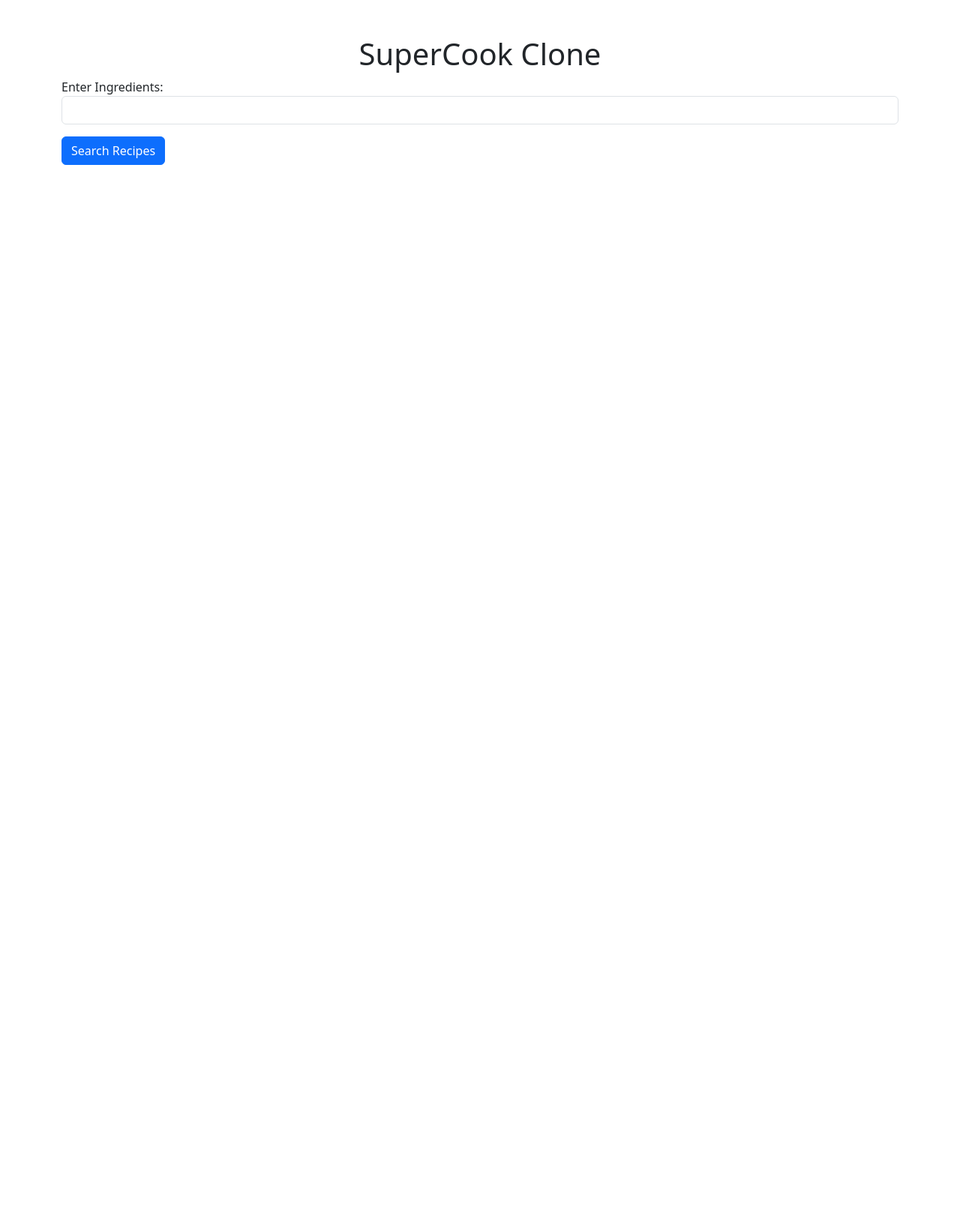
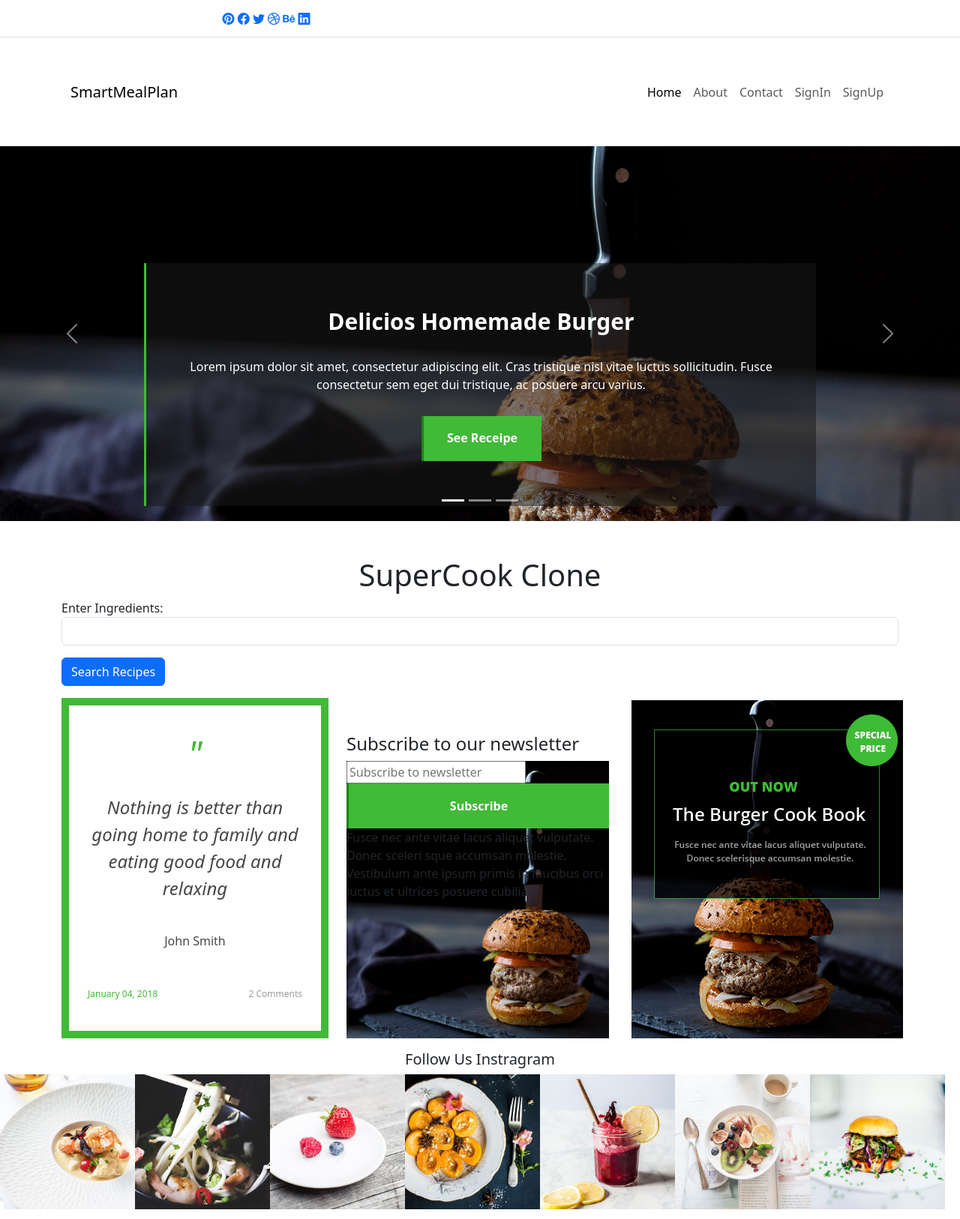
Before and after one commit to kinjaltailor/SmartMealPlan, a Django app: page / in a window 1280 px wide. Shown: the top 1626 px of the page at 75% size. Before the commit the page ends 220 px from the top, so only its background shows below. Run offline with Django 5.2, Linux system fonts and the light colour scheme; some libraries are stand-ins or nearby versions.

Commit message:
15th March

```diff
--- /dev/null
+++ b/smartmealplan/app/static/css/style.css
@@ -0,0 +1,118 @@
+.header-area .top-header-area {
+    width: 100%;
+    height: 50px;
+    background-color: #ffffff;
+    border-bottom: 1px solid #dddee9;
+}
+
+.header-area .delicious-main-menu .classy-nav-container {
+    background-color: transparent;
+}
+
+.header-area .delicious-main-menu .classy-navbar {
+    height: 145px;
+    padding: 0;
+    background-color: #ffffff !important;
+}
+
+.collapse.navbar-collapse{
+    display: contents !important;
+}
+.classy-navbar {
+    width: 100%;
+    display: flex;
+    -ms-flex-align: center;
+    align-items: center;
+}
+.hero-area .carousel-item img{
+    height: 500px;
+    object-fit: cover;
+}
+.carousel-caption {
+    z-index: 1;
+    padding: 60px 50px;
+    border-left: 3px solid #40ba37;
+    background-color: rgba(24, 24, 24, 0.54);
+}
+
+.carousel-caption h5 {
+    font-size: 30px;
+    color: #ffffff;
+    margin-bottom: 30px;
+    font-weight: 600;
+}
+
+.carousel-caption p {
+    font-size: 16px;
+    margin-bottom: 30px;
+    color: #ffffff;
+}
+.delicious-btn {
+    display: inline-block;
+    min-width: 160px;
+    height: 60px;
+    color: #ffffff;
+    border: none;
+    border-left: 3px solid #1c8314;
+    border-radius: 0;
+    padding: 0 30px;
+    font-size: 16px;
+    line-height: 58px;
+    font-weight: 600;
+    transition-duration: 500ms;
+    text-transform: capitalize;
+    background-color: #40ba37;
+}
+
+.quote-area {
+    position: relative;
+    z-index: 1;
+    border: 10px solid #40ba37;
+    padding: 40px 25px;
+}
+
+.quote-area span {
+    font-size: 48px;
+    font-style: italic;
+    margin-bottom: 30px;
+    display: block;
+    color: #40ba37;
+    line-height: 1;
+}
+
+.quote-area h4 {
+    font-size: 24px;
+    line-height: 1.5;
+    font-style: italic;
+    margin-bottom: 40px;
+    color: #474747;
+}
+
+.quote-area p {
+    color: #474747;
+    font-size: 16px;
+    margin-bottom: 50px;
+}
+
+.quote-area .date-comments .date {
+    font-size: 12px;
+    color: #40ba37;
+}
+
+.quote-area .date-comments .comments {
+    font-size: 12px;
+    color: #9b9b9b;
+}
+
+.bg-overlay {
+    position: relative;
+    z-index: 2;
+    background-position: center center;
+    background-size: cover;
+}
+
+.bg-img.bg-overlay{
+    background: url('/static/images/bg1.jpg') no-repeat center center/cover;
+    width: 350px;
+    height: 370px;
+}
--- /dev/null
+++ b/smartmealplan/app/templates/base.html
@@ -0,0 +1,194 @@
+{% load static %}
+<!doctype html>
+<html lang="en">
+<head>
+  <meta charset="utf-8">
+  <meta name="viewport" content="width=device-width, initial-scale=1">
+  <title>{% block title %}{% endblock %}</title>
+  <link rel="shortcut icon" href="{% static 'images/favicon.png' %}" type="image/png">
+  <link rel="stylesheet" href="https://cdnjs.cloudflare.com/ajax/libs/font-awesome/6.0.0-beta3/css/all.min.css">
+  <link href="https://cdn.jsdelivr.net/npm/bootstrap@5.3.3/dist/css/bootstrap.min.css" rel="stylesheet" integrity="sha384-QWTKZyjpPEjISv5WaRU9OFeRpok6YctnYmDr5pNlyT2bRjXh0JMhjY6hW+ALEwIH" crossorigin="anonymous">
+  <link rel="stylesheet" href="https://cdn.jsdelivr.net/npm/bootstrap-icons@1.11.3/font/bootstrap-icons.min.css">
+  <link rel="stylesheet" href="{% static 'css/style.css' %}">
+</head>
+<body>
+  <!--header section starts here-->
+  <div class="container-fluid text-center header-area">
+  <div class="row">
+    <div class="top-header-area">
+      <div class="container h-100">
+          <div class="row h-100 align-items-center">
+              <!-- Top Social Info -->
+              <div class="col-12 col-sm-6">
+                  <div class="top-social-info text-right">
+                      <a href="#"><i class="bi bi-pinterest" aria-hidden="true"></i></a>
+                      <a href="#"><i class="bi bi-facebook" aria-hidden="true"></i></a>
+                      <a href="#"><i class="bi bi-twitter" aria-hidden="true"></i></a>
+                      <a href="#"><i class="bi bi-dribbble" aria-hidden="true"></i></a>
+                      <a href="#"><i class="bi bi-behance" aria-hidden="true"></i></a>
+                      <a href="#"><i class="bi bi-linkedin" aria-hidden="true"></i></a>
+                  </div>
+              </div>
+          </div>
+      </div>
+    </div>
+    <div class="delicious-main-menu">
+      <div class="classy-nav-container breakpoint-off">
+        <div class="container">
+          <nav class="navbar navbar-expand-lg bg-body-tertiary classy-navbar">
+              <div class="container-fluid">
+                <a class="navbar-brand" href="#">SmartMealPlan</a>
+                <button class="navbar-toggler" type="button" data-bs-toggle="collapse" data-bs-target="#navbarNav" aria-controls="navbarNav" aria-expanded="false" aria-label="Toggle navigation">
+                  <span class="navbar-toggler-icon"></span>
+                </button>
+                <div class="collapse navbar-collapse" id="navbarNav">
+                  <ul class="navbar-nav">
+                    <li class="nav-item">
+                      <a class="nav-link active" aria-current="page" href="#">Home</a>
+                    </li>
+                    <li class="nav-item">
+                      <a class="nav-link" href="#">About</a>
+                    </li>
+                    <li class="nav-item">
+                      <a class="nav-link" href="#">Contact</a>
+                    </li>
+                    <li class="nav-item">
+                      <a class="nav-link" href="#">SignIn</a>
+                    </li>
+                    <li class="nav-item">
+                      <a class="nav-link" href="#">SignUp</a>
+                    </li>
+                    <!-- <li class="nav-item">
+                      <a class="nav-link disabled" aria-disabled="true">Disabled</a>
+                    </li> -->
+                  </ul>
+                </div>
+              </div>
+          </nav>
+        </div>
+      </div>
+    </div>
+  </div>
+</div>
+
+
+  <!--header section ends here-->
+
+  {% block body %}
+  {% endblock %}
+
+  <!-- ##### Follow Us Instagram Area Start ##### -->
+  <div class="follow-us-instagram mt-3">
+    <div class="container-fluid">
+        <div class="row">
+            <div class="col-12 text-center">
+                <h5>Follow Us Instragram</h5>
+            </div>
+        </div>
+    </div>
+    <!-- Instagram Feeds -->
+    <div class="">
+    <div class="insta-feeds d-flex flex-wrap">
+        <!-- Single Insta Feeds -->
+        <div class="single-insta-feeds">
+            <img src="{% static 'images/insta1.jpg' %}" alt="" width="180" height="180">
+            <!-- Icon -->
+            <!-- <div class="insta-icon">
+                <a href="#"><i class="fa fa-instagram" aria-hidden="true"></i></a>
+            </div> -->
+        </div>
+
+        <!-- Single Insta Feeds -->
+        <div class="single-insta-feeds">
+            <img src="{% static 'images/insta2.jpg' %}" alt="" width="180" height="180">
+            <!-- Icon -->
+            <!-- <div class="insta-icon">
+                <a href="#"><i class="fa fa-instagram" aria-hidden="true"></i></a>
+            </div> -->
+        </div>
+
+        <!-- Single Insta Feeds -->
+        <div class="single-insta-feeds">
+            <img src="{% static 'images/insta3.jpg' %}" alt="" width="180" height="180">
+            <!-- Icon -->
+            <!-- <div class="insta-icon">
+                <a href="#"><i class="fa fa-instagram" aria-hidden="true"></i></a>
+            </div> -->
+        </div>
+
+        <!-- Single Insta Feeds -->
+        <div class="single-insta-feeds">
+            <img src="{% static 'images/insta4.jpg' %}" alt="" width="180" height="180">
+            <!-- Icon -->
+            <!-- <div class="insta-icon">
+                <a href="#"><i class="fa fa-instagram" aria-hidden="true"></i></a>
+            </div> -->
+        </div>
+
+        <!-- Single Insta Feeds -->
+        <div class="single-insta-feeds">
+            <img src="{% static 'images/insta5.jpg' %}" alt="" width="180" height="180">
+            <!-- Icon -->
+            <!-- <div class="insta-icon">
+                <a href="#"><i class="fa fa-instagram" aria-hidden="true"></i></a>
+            </div> -->
+        </div>
+
+        <!-- Single Insta Feeds -->
+        <div class="single-insta-feeds">
+            <img src="{% static 'images/insta6.jpg' %}" alt="" width="180" height="180">
+            <!-- Icon -->
+            <!-- <div class="insta-icon">
+                <a href="#"><i class="fa fa-instagram" aria-hidden="true"></i></a>
+            </div> -->
+        </div>
+
+        <!-- Single Insta Feeds -->
+        <div class="single-insta-feeds">
+            <img src="{% static 'images/insta7.jpg' %}" alt="" width="180" height="180">
+            <!-- Icon -->
+            <!-- <div class="insta-icon">
+                <a href="#"><i class="fa fa-instagram" aria-hidden="true"></i></a>
+            </div> -->
+        </div>
+      </div>
+    </div>
+</div>
+<!-- ##### Follow Us Instagram Area End ##### -->
+
+<!-- ##### Footer Area Start ##### -->
+<footer class="footer-area mt-3">
+    <div class="container h-100">
+        <div class="row h-100">
+            <div class="col-12 h-100 d-flex flex-wrap align-items-center justify-content-between">
+                <!-- Footer Social Info -->
+                <div class="footer-social-info text-right">
+                    <a href="#"><i class="bi bi-pinterest" aria-hidden="true"></i></a>
+                    <a href="#"><i class="bi bi-facebook" aria-hidden="true"></i></a>
+                    <a href="#"><i class="bi bi-twitter" aria-hidden="true"></i></a>
+                    <a href="#"><i class="bi bi-dribbble" aria-hidden="true"></i></a>
+                    <a href="#"><i class="bi bi-behance" aria-hidden="true"></i></a>
+                    <a href="#"><i class="bi bi-linkedin" aria-hidden="true"></i></a>
+                </div>
+                <!-- Footer Logo -->
+                <div class="footer-logo">
+                    <a href="index.html"><img src="img/core-img/logo.png" alt=""></a>
+                </div>
+                <!-- Copywrite -->
+                <p><!-- Link back to Colorlib can't be removed. Template is licensed under CC BY 3.0. -->
+Copyright &copy;<script>document.write(new Date().getFullYear());</script> All rights reserved | This template is made with <i class="fa fa-heart-o" aria-hidden="true"></i> by <a href="https://colorlib.com" target="_blank">Colorlib</a>
+<!-- Link back to Colorlib can't be removed. Template is licensed under CC BY 3.0. --></p>
+            </div>
+        </div>
+    </div>
+</footer>
+<!-- ##### Footer Area Start ##### -->
+
+<!-- FontAwesome for Icons -->
+<script src="https://kit.fontawesome.com/YOUR_KIT_CODE.js" crossorigin="anonymous"></script>
+<!--footer section ends here-->
+
+
+  <script src="https://cdn.jsdelivr.net/npm/bootstrap@5.3.3/dist/js/bootstrap.bundle.min.js" integrity="sha384-YvpcrYf0tY3lHB60NNkmXc5s9fDVZLESaAA55NDzOxhy9GkcIdslK1eN7N6jIeHz" crossorigin="anonymous"></script>
+</body>
+</html>
--- a/smartmealplan/app/templates/index.html
+++ b/smartmealplan/app/templates/index.html
@@ -1,12 +1,54 @@
-<!DOCTYPE html>
-<html lang="en">
-<head>
-    <meta charset="UTF-8">
-    <meta name="viewport" content="width=device-width, initial-scale=1.0">
-    <title>SuperCook Clone</title>
-    <link rel="stylesheet" href="https://cdn.jsdelivr.net/npm/bootstrap@5.3.0/dist/css/bootstrap.min.css">
-</head>
+{% extends 'base.html' %} {% load static %}
+<title>{% block title %}SmartMealPlan - Recipe Generator{% endblock %}</title>
 <body>
+  {% block body %}
+
+      <!-- ##### Hero Area Start ##### -->
+    <section class="hero-area">
+      <div id="carouselExampleCaptions" class="carousel slide">
+        <div class="carousel-indicators">
+          <button type="button" data-bs-target="#carouselExampleCaptions" data-bs-slide-to="0" class="active" aria-current="true" aria-label="Slide 1"></button>
+          <button type="button" data-bs-target="#carouselExampleCaptions" data-bs-slide-to="1" aria-label="Slide 2"></button>
+          <button type="button" data-bs-target="#carouselExampleCaptions" data-bs-slide-to="2" aria-label="Slide 3"></button>
+        </div>
+        <div class="carousel-inner">
+          <div class="carousel-item active">
+            <img src="{% static 'images/bg1.jpg' %}" class="d-block w-100" alt="...">
+            <div class="carousel-caption d-none d-md-block">
+              <h5>Delicios Homemade Burger</h5>
+              <p>Lorem ipsum dolor sit amet, consectetur adipiscing elit. Cras tristique nisl vitae luctus sollicitudin. Fusce consectetur sem eget dui tristique, ac posuere arcu varius.</p>
+              <a href="#" class="btn delicious-btn" data-animation="fadeInUp" data-delay="1000ms">See Receipe</a>
+            </div>
+          </div>
+          <div class="carousel-item">
+            <img src="{% static 'images/bg6.jpg' %}" class="d-block w-100" alt="...">
+            <div class="carousel-caption d-none d-md-block">
+                <h5>Delicios Homemade Burger</h5>
+                <p>Lorem ipsum dolor sit amet, consectetur adipiscing elit. Cras tristique nisl vitae luctus sollicitudin. Fusce consectetur sem eget dui tristique, ac posuere arcu varius.</p>
+                <a href="#" class="btn delicious-btn" data-animation="fadeInUp" data-delay="1000ms">See Receipe</a>
+            </div>
+          </div>
+          <div class="carousel-item">
+            <img src="{% static 'images/bg7.jpg' %}" class="d-block w-100" alt="...">
+            <div class="carousel-caption d-none d-md-block">
+                <h5>Delicios Homemade Burger</h5>
+                <p>Lorem ipsum dolor sit amet, consectetur adipiscing elit. Cras tristique nisl vitae luctus sollicitudin. Fusce consectetur sem eget dui tristique, ac posuere arcu varius.</p>
+                <a href="#" class="btn delicious-btn" data-animation="fadeInUp" data-delay="1000ms">See Receipe</a>
+            </div>
+          </div>
+        </div>
+        <button class="carousel-control-prev" type="button" data-bs-target="#carouselExampleCaptions" data-bs-slide="prev">
+          <span class="carousel-control-prev-icon" aria-hidden="true"></span>
+          <span class="visually-hidden">Previous</span>
+        </button>
+        <button class="carousel-control-next" type="button" data-bs-target="#carouselExampleCaptions" data-bs-slide="next">
+          <span class="carousel-control-next-icon" aria-hidden="true"></span>
+          <span class="visually-hidden">Next</span>
+        </button>
+      </div>
+    </section>
+    <!-- ##### Hero Area End ##### -->
+
     <div class="container mt-5">
         <h1 class="text-center">SuperCook Clone</h1>
         <form method="post">
@@ -23,5 +65,49 @@
             </ul>
         {% endif %}
     </div>
+
+
+    <!-- ##### Quote Subscribe Area Start ##### -->
+    <section class="quote-subscribe-adds mt-3">
+        <div class="container">
+            <div class="row align-items-end">
+                <!-- Quote -->
+                <div class="col-12 col-lg-4">
+                    <div class="quote-area text-center">
+                        <span>"</span>
+                        <h4>Nothing is better than going home to family and eating good food and relaxing</h4>
+                        <p>John Smith</p>
+                        <div class="date-comments d-flex justify-content-between">
+                            <div class="date">January 04, 2018</div>
+                            <div class="comments">2 Comments</div>
+                        </div>
+                    </div>
+                </div>
+
+                <!-- Newsletter -->
+                <div class="col-12 col-lg-4">
+                    <div class="newsletter-area">
+                        <h4>Subscribe to our newsletter</h4>
+                        <!-- Form -->
+                        <div class="newsletter-form bg-img bg-overlay">
+                            <form action="#" method="post">
+                                <input type="email" name="email" placeholder="Subscribe to newsletter">
+                                <button type="submit" class="btn delicious-btn w-100">Subscribe</button>
+                            </form>
+                            <p>Fusce nec ante vitae lacus aliquet vulputate. Donec sceleri sque accumsan molestie. Vestibulum ante ipsum primis in faucibus orci luctus et ultrices posuere cubilia.</p>
+                        </div>
+                    </div>
+                </div>
+
+                <!-- Adds -->
+                <div class="col-12 col-lg-4">
+                    <div class="delicious-add">
+                        <img src="{% static 'images/add.png' %}" alt="">
+                    </div>
+                </div>
+            </div>
+        </div>
+    </section>
+    <!-- ##### Quote Subscribe Area End ##### -->
+    {% endblock %}
 </body>
-</html>
--- a/smartmealplan/smartmealplan/settings.py
+++ b/smartmealplan/smartmealplan/settings.py
@@ -124,6 +124,7 @@ import os
 MEDIA_URL = "/media/"
 MEDIA_ROOT = BASE_DIR/"media"
 
+
 # Default primary key field type
 # https://docs.djangoproject.com/en/5.1/ref/settings/#default-auto-field
 
```
Also changed, not shown: smartmealplan/app/static/images/add.png (added), smartmealplan/app/static/images/bg1.jpg (added), smartmealplan/app/static/images/bg6.jpg (added), smartmealplan/app/static/images/bg7.jpg (added), smartmealplan/app/static/images/insta1.jpg (added), smartmealplan/app/static/images/insta2.jpg (added), smartmealplan/app/static/images/insta3.jpg (added), smartmealplan/app/static/images/insta4.jpg (added), smartmealplan/app/static/images/insta5.jpg (added), smartmealplan/app/static/images/insta6.jpg (added), smartmealplan/app/static/images/insta7.jpg (added).
